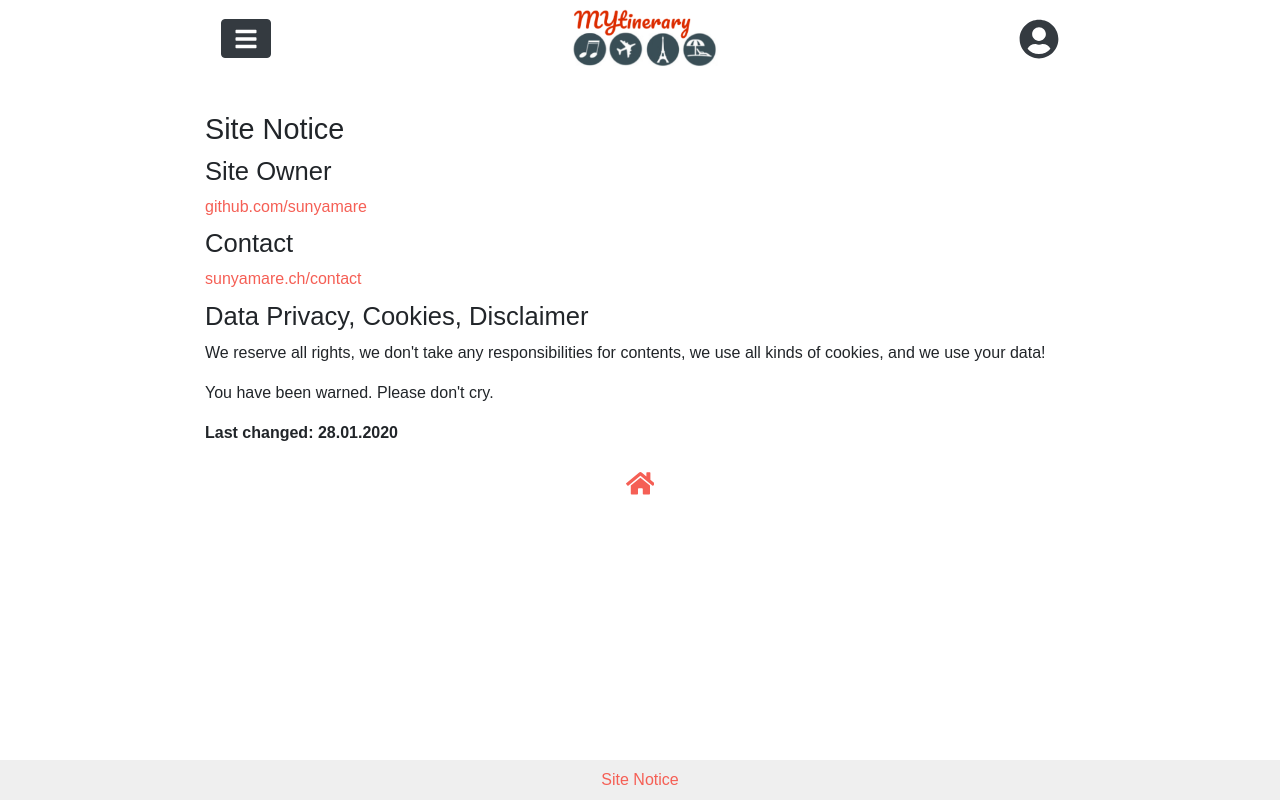
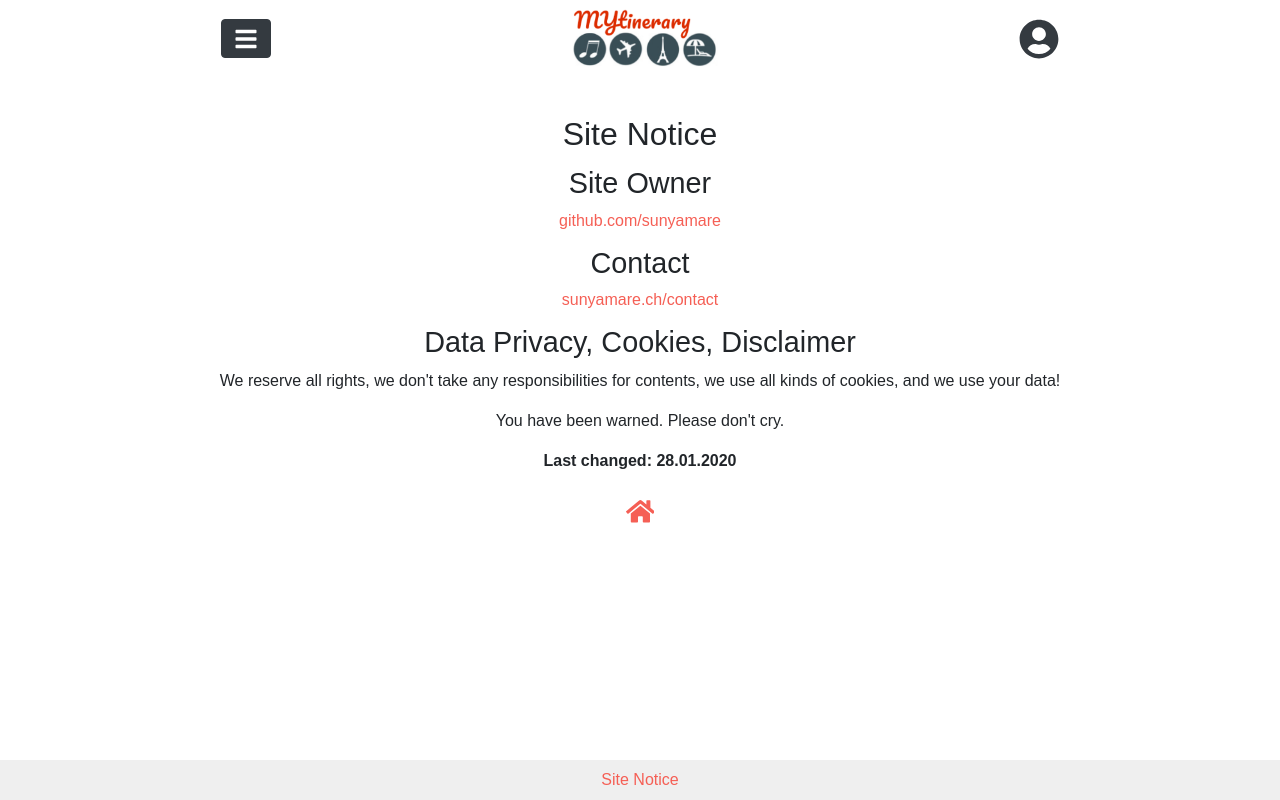
Before and after one commit to repetitioestmaterstudiorum/react-ts-city-itinerary, a React (Create React App) app in the folder front-end/: page /site-notice in a window 1280 px wide. Built offline with nearby package versions, Linux system fonts and the light colour scheme.

Commit message:
text center

```diff
--- a/front-end/src/components/SiteNotice.tsx
+++ b/front-end/src/components/SiteNotice.tsx
@@ -7,13 +7,13 @@ interface IProps {
 
 const SiteNotice: React.FC<IProps> = props => {
   return (
-    <section className="container pt-4">
-      <h2>Site Notice</h2>
-      <h3>Site Owner</h3>
+    <section className="container pt-4 text-center">
+      <h1>Site Notice</h1>
+      <h2>Site Owner</h2>
       <a href="https://github.com/sunyamare">github.com/sunyamare</a>
-      <h3>Contact</h3>
+      <h2>Contact</h2>
       <a href="https://sunyamare.ch/contact">sunyamare.ch/contact</a>
-      <h3>Data Privacy, Cookies, Disclaimer</h3>
+      <h2>Data Privacy, Cookies, Disclaimer</h2>
       <p>
         We reserve all rights, we don't take any responsibilities for contents,
         we use all kinds of cookies, and we use your data!
```
